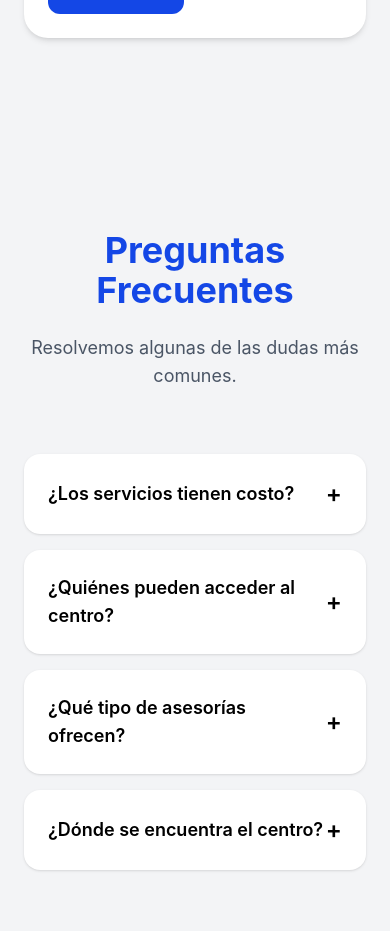
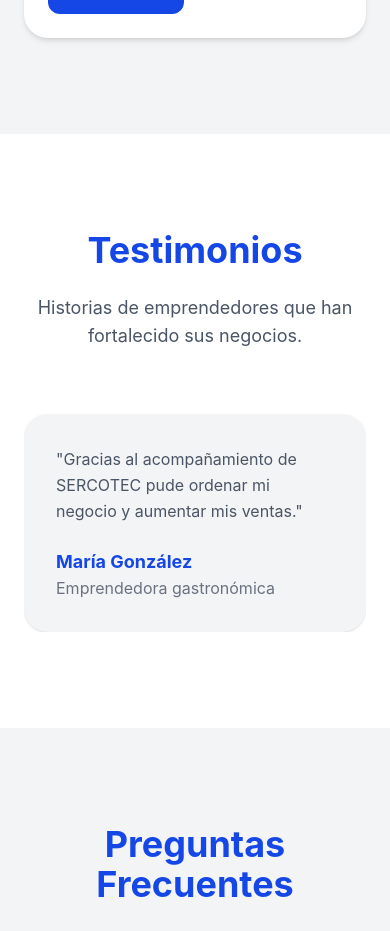
Before and after one commit to nekmo2/frontend-sercotec, a React (Vite) app: page / in a window 390 px wide. Shown: the part 4296-5227 px from the top of the page. Built offline with nearby package versions, Linux system fonts and the light colour scheme.

Commit message:
Add responsive testimonials carousel using Swiper

```diff
--- a/package.json
+++ b/package.json
@@ -13,6 +13,7 @@
     "@tailwindcss/vite": "^4.3.0",
     "react": "^19.2.6",
     "react-dom": "^19.2.6",
+    "swiper": "^12.1.4",
     "tailwindcss": "^4.3.0"
   },
   "devDependencies": {
--- a/src/App.jsx
+++ b/src/App.jsx
@@ -6,6 +6,7 @@ import About from './sections/About'
 import Services from './sections/Services'
 import Contact from './sections/Contact'
 import FAQ from './sections/FAQ'
+import Testimonials from './sections/Testimonials'
 
 function App() {
 
@@ -24,6 +25,8 @@ function App() {
         onSelectService={setSelectedService}
       />
 
+      <Testimonials />
+
       <FAQ />
 
       <Contact
--- /dev/null
+++ b/src/data/testimonials.js
@@ -0,0 +1,27 @@
+const testimonials = [
+  {
+    id: 1,
+    name: 'María González',
+    business: 'Emprendedora gastronómica',
+    text:
+      'Gracias al acompañamiento de SERCOTEC pude ordenar mi negocio y aumentar mis ventas.',
+  },
+
+  {
+    id: 2,
+    name: 'Carlos Rojas',
+    business: 'Pyme tecnológica',
+    text:
+      'Las asesorías fueron fundamentales para digitalizar nuestros procesos y crecer.',
+  },
+
+  {
+    id: 3,
+    name: 'Ana Pérez',
+    business: 'Tienda local',
+    text:
+      'El apoyo recibido nos ayudó a mejorar nuestra presencia digital y atraer más clientes.',
+  },
+]
+
+export default testimonials
--- a/src/sections/Testimonials.jsx
+++ b/src/sections/Testimonials.jsx
@@ -0,0 +1,72 @@
+import { Swiper, SwiperSlide } from 'swiper/react'
+
+import 'swiper/css'
+
+import testimonials from '../data/testimonials'
+
+function Testimonials() {
+  return (
+    <section
+      className="py-24 bg-white"
+    >
+
+      <div className="max-w-6xl mx-auto px-6">
+
+        <div className="text-center mb-16">
+
+          <h2 className="text-4xl font-bold text-blue-700 mb-6">
+            Testimonios
+          </h2>
+
+          <p className="text-lg text-gray-600">
+            Historias de emprendedores que han fortalecido sus negocios.
+          </p>
+
+        </div>
+
+        <Swiper
+          spaceBetween={30}
+          slidesPerView={1}
+          breakpoints={{
+            768: {
+              slidesPerView: 2,
+            },
+            1024: {
+              slidesPerView: 3,
+            },
+          }}
+        >
+
+          {testimonials.map((testimonial) => (
+
+            <SwiperSlide key={testimonial.id}>
+
+              <div className="bg-gray-100 rounded-3xl p-8 h-full shadow-sm hover:shadow-md transition">
+
+                <p className="text-gray-600 leading-relaxed mb-6">
+                  "{testimonial.text}"
+                </p>
+
+                <h3 className="font-bold text-blue-700 text-lg">
+                  {testimonial.name}
+                </h3>
+
+                <p className="text-gray-500">
+                  {testimonial.business}
+                </p>
+
+              </div>
+
+            </SwiperSlide>
+
+          ))}
+
+        </Swiper>
+
+      </div>
+
+    </section>
+  )
+}
+
+export default Testimonials
```
Also changed, not shown: 1 other file (tests, documents, lock files or other folders).
